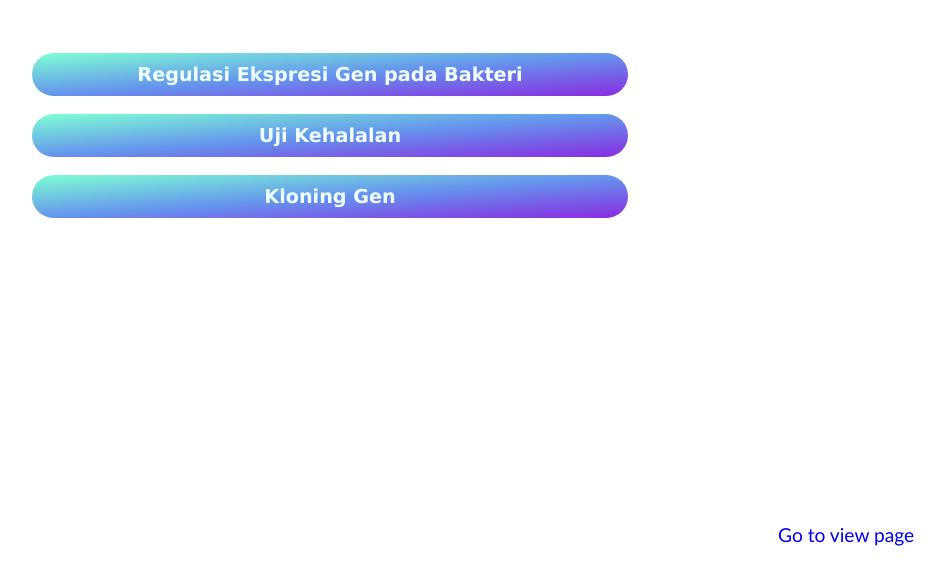
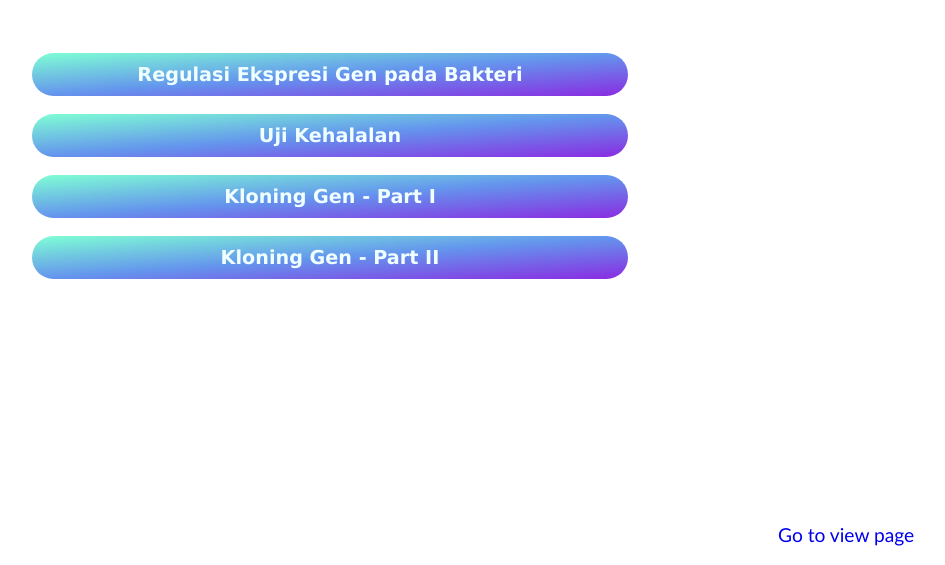
Before and after one commit to budhi-halim/molecular-biology, a plain HTML site: page presentation-edit.html in a window 1280 px wide. Shown: the part 235-800 px from the top of the page, without its empty margins (310-1255 px from the left). Drawn offline with Linux system fonts and the light colour scheme.

Commit message:
Update presentation-edit.html

```diff
--- a/presentation-edit.html
+++ b/presentation-edit.html
@@ -53,7 +53,11 @@
         </a>
         <br>
         <a href="https://www.canva.com/design/DAFYRCZrl7g/9rOt-DPbG17nrNs-ipg0lA/edit" target="_blank" class="canva">
-            Kloning Gen
+            Kloning Gen - Part I
+        </a>
+        <br>
+        <a href="https://www.canva.com/design/DAFhrY3UrXw/dMBcHjsebQwHiszRwH9CXg/edit" target="_blank" class="canva">
+            Kloning Gen - Part II
         </a>
         <footer>
             <a href="./presentation">Go to view page</p>
```
